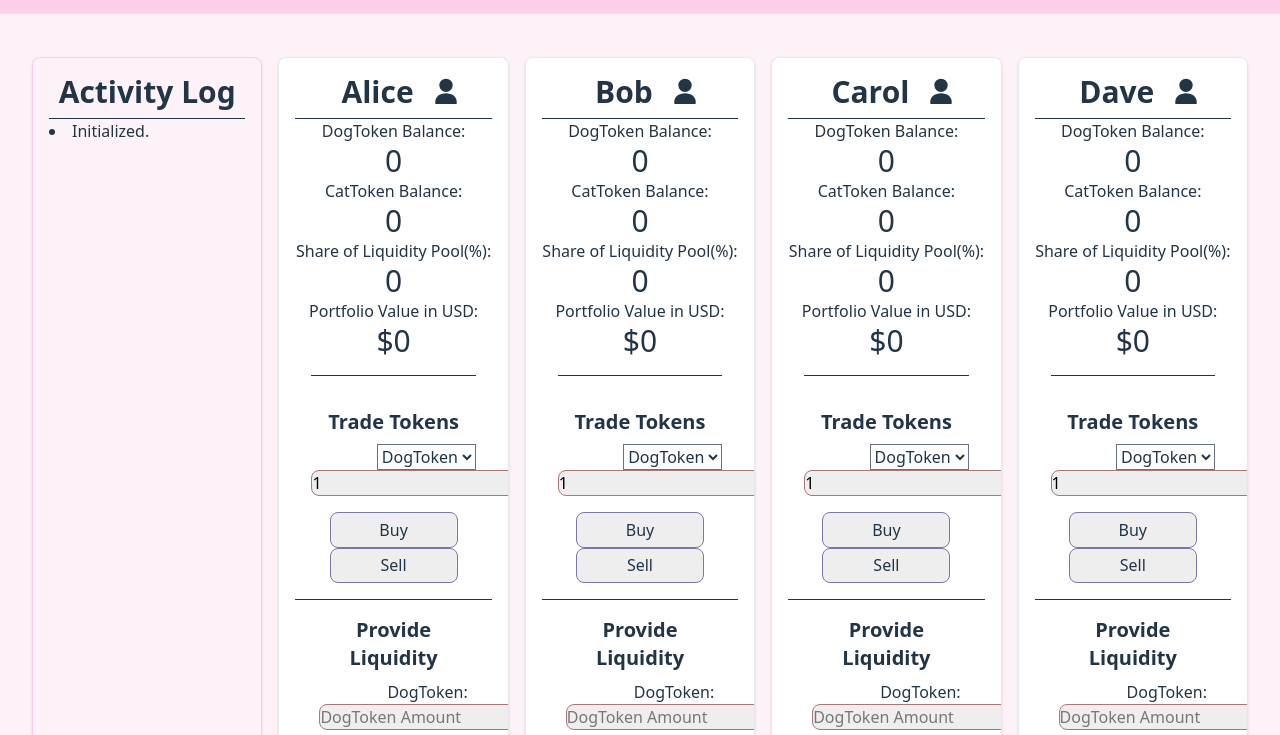
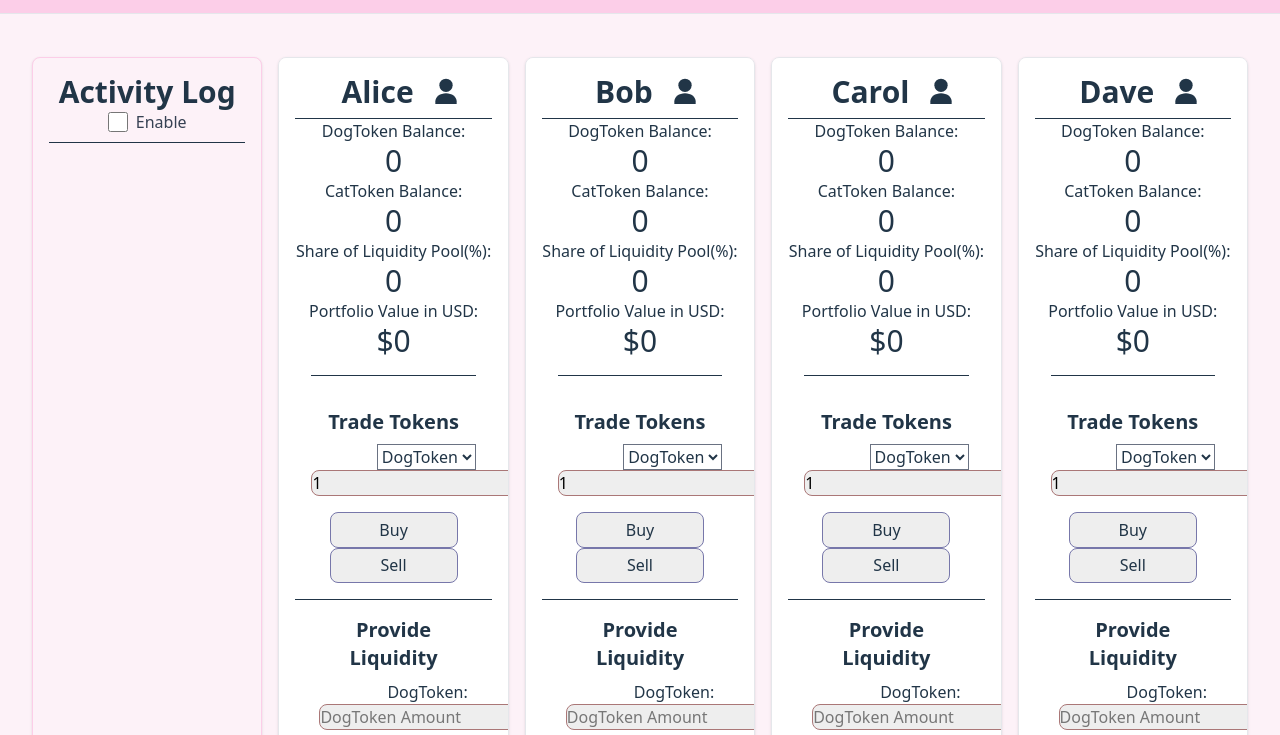
Before and after one commit to erinata/decentralized_exchange, a website built with Vite: page index.html in a window 1280 px wide. Shown: the part 55-790 px from the top of the page. Built offline with nearby package versions, Linux system fonts and the light colour scheme.

Commit message:
enable button for activity log

```diff
--- a/index.html
+++ b/index.html
@@ -40,7 +40,16 @@
           <div>
 
               <div id="activityLog" class="overflow-auto h-full p-4 bg-pink-50 border border-pink-200 rounded-lg shadow">
-                <div class="text-3xl font-bold mb-2">Activity Log</div>
+                <div>
+                <span class="text-3xl font-bold mb-2">Activity Log</span>
+                <!-- add a toggle on off for activity log -->
+                <label class="inline-flex items-center mb-2 mx-4">
+                  <input type="checkbox" id="activityLogToggle" class="form-checkbox h-5 w-5 text-pink-600">
+                  <span class="ml-2 text-gray-700">Enable</span>
+                </label>
+                </div>
+
+
                 <hr/>
                 <!-- Activity log entries will be appended here -->
                 <ul id="activityLogList" class="list-disc list-inside text-left">
--- a/src/main.js
+++ b/src/main.js
@@ -4,7 +4,6 @@ import './style.css'
 
 // DOM ready
 
-var verbose = false;
 
 document.addEventListener('DOMContentLoaded', () => {
   // Your code to run since DOM is loaded and ready
@@ -131,11 +130,12 @@ document.addEventListener('DOMContentLoaded', () => {
   const quickSetupTwoButton = document.getElementById('quickSetupTwoButton');
   quickSetupTwoButton.addEventListener('click', quickSetupTwoButtonHandler);
 
+  const activityLogToggle = document.getElementById('activityLogToggle');
+
   initialize();
   updateRelativePrice();
   updateAssetUsdValue();
 
-  verbose = true;
   writeToActivityLog('Initialized.');
 });
 
@@ -171,7 +171,10 @@ function quickSetupTwoButtonHandler() {
 
 
 function writeToActivityLog(message) {
-  if (verbose) {
+  // check if activityLogToggle is checked
+  // const activityLogToggle = document.getElementById('activityLogToggle');
+  const toggle_on = activityLogToggle.checked;
+  if (toggle_on) {
     // round down all numbers found in the message to 6 decimal places
     // message = message.replace(/(\d+\.\d{6})\d+/g, '$1');
 
```
